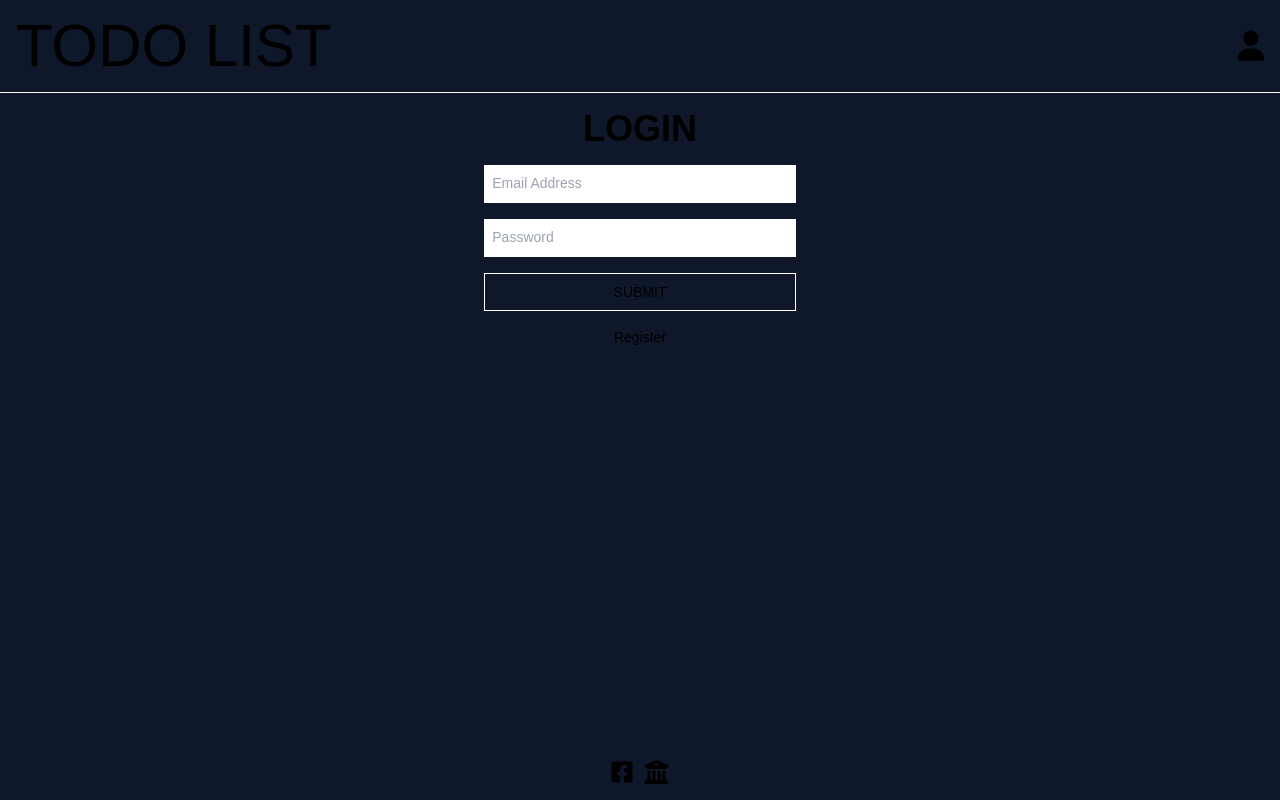
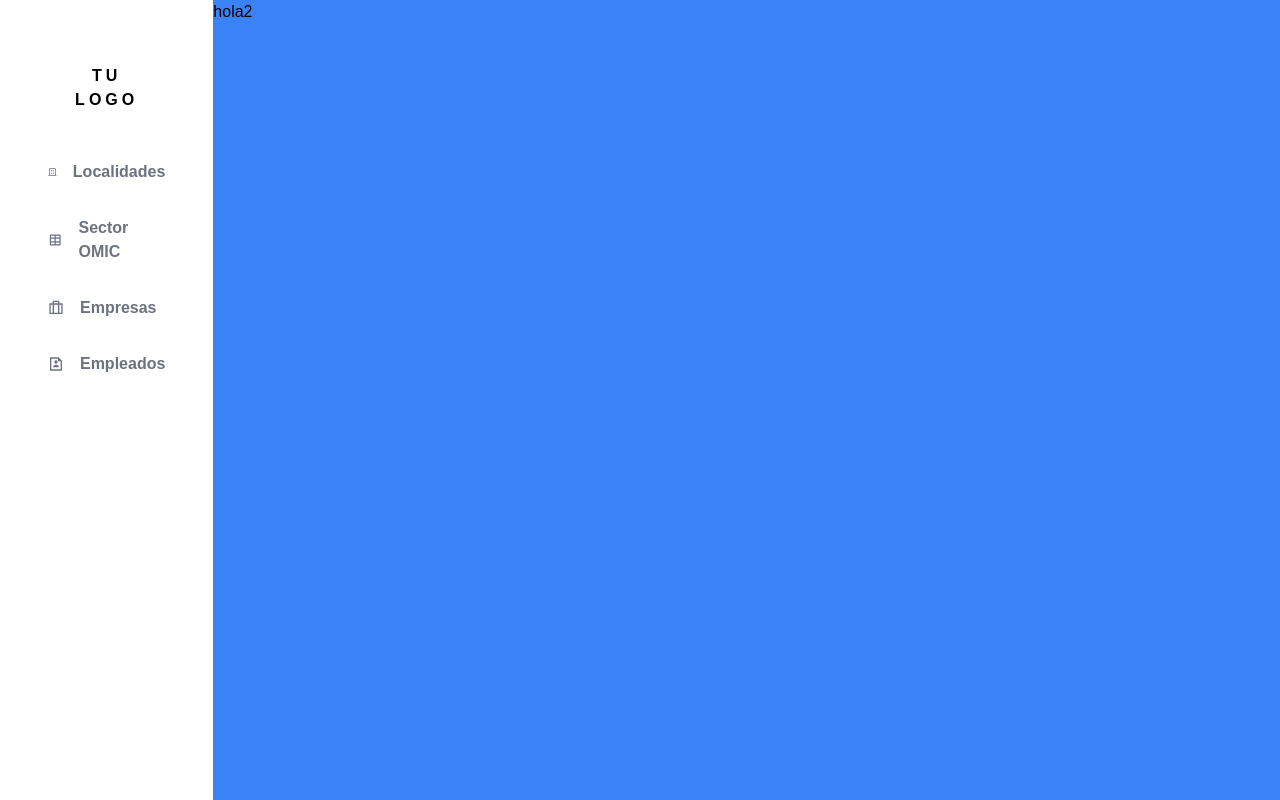
Before and after one commit to FelipeFern/ProyectoFInalNextJs, a Next.js app: page / in a window 1280 px wide. Built offline with nearby package versions, Linux system fonts and the light colour scheme; no server answers; a web font is replaced by a local one.

Commit message:
Dashboard started.

```diff
--- a/package.json
+++ b/package.json
@@ -21,6 +21,8 @@
 		"postcss": "8.4.23",
 		"react": "18.2.0",
 		"react-dom": "18.2.0",
+		"react-icons": "^4.8.0",
+		"react-router-dom": "^6.11.2",
 		"tailwindcss": "3.3.1",
 		"tsx": "^3.12.7"
 	},
--- /dev/null
+++ b/src/components/Dashboard/index.js
@@ -0,0 +1,60 @@
+import {
+	RiDashboardLine,
+	RiBuilding4Line,
+	RiTable2,
+	RiBriefcase3Line,
+	RiFileUserLine,
+} from 'react-icons/ri';
+import { Link, Routes, Route, BrowserRouter } from 'react-router-dom';
+import React from 'react';
+
+export default function Dashboard() {
+	return (
+		<div className='min-h-screen grid grid-cols-6'>
+			<div className=' col-span-1 p-8'>
+				<div className='text-center p-8'>
+					<h1 className='uppercase font-bold tracking-[4px]'>Tu Logo</h1>
+				</div>
+
+				<nav>
+					<ul>
+						<li>
+							<Link
+								to='/'
+								className='flex items-center gap-4  hover:bg-purple-500 p-4 text-gray-500 hover:text-white rounded-lg transition-colors font-semibold'
+							>
+								<RiBuilding4Line /> Localidades
+							</Link>
+						</li>
+						<li>
+							<Link
+								to='/'
+								className='flex items-center gap-4  hover:bg-purple-500 p-4 text-gray-500 hover:text-white rounded-lg transition-colors font-semibold'
+							>
+								<RiTable2 /> Sector OMIC
+							</Link>
+						</li>
+						<li>
+							<Link
+								to='/'
+								className='flex items-center gap-4  hover:bg-purple-500 p-4 text-gray-500 hover:text-white rounded-lg transition-colors font-semibold'
+							>
+								<RiBriefcase3Line /> Empresas
+							</Link>
+						</li>
+						<li>
+							<Link
+								to='/'
+								className='flex items-center gap-4  hover:bg-purple-500 p-4 text-gray-500 hover:text-white rounded-lg transition-colors font-semibold'
+							>
+								<RiFileUserLine /> Empleados
+							</Link>
+						</li>
+					</ul>
+				</nav>
+			</div>
+
+			<div className='bg-blue-500 col-span-5'> hola2</div>
+		</div>
+	);
+}
--- a/src/pages/_app.js
+++ b/src/pages/_app.js
@@ -1,13 +1,20 @@
+import Dashboard from '@/components/Dashboard';
 import { AuthProvider } from '../common/context/AuthContext';
 import Layout from '../components/Layout/Layout';
 import '../styles/globals.css';
+import { BrowserRouter } from 'react-router-dom';
 
 export default function App({ Component, pageProps }) {
-  return (
-    <AuthProvider>
-      <Layout>
-        <Component {...pageProps} />
-      </Layout>
-    </AuthProvider>
-  );
+	// return (
+	//   <AuthProvider>
+	//     <Layout>
+	//       <Component {...pageProps} />
+	//     </Layout>
+	//   </AuthProvider>
+	// );
+	return (
+		<BrowserRouter>
+			<Dashboard />
+		</BrowserRouter>
+	);
 }
```
Also changed, not shown: src/components/ModalTable/ModalTable.js (added), src/components/PlaceForm/PlaceForm.js (added), 1 other file (tests, documents, lock files or other folders).
